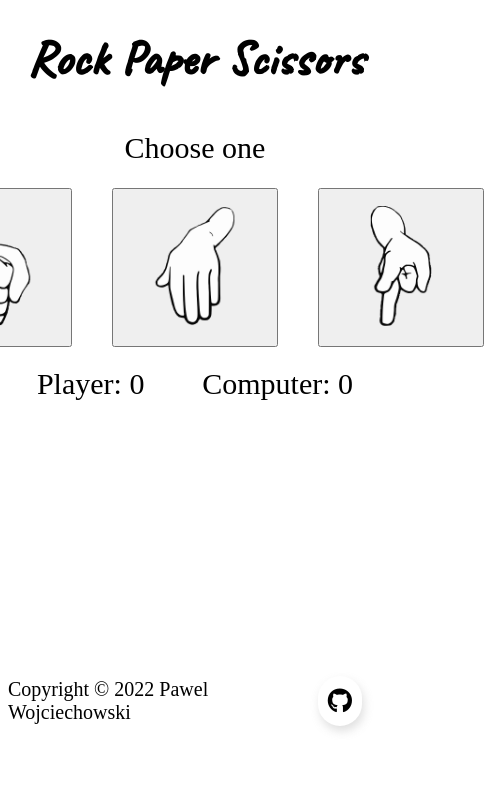
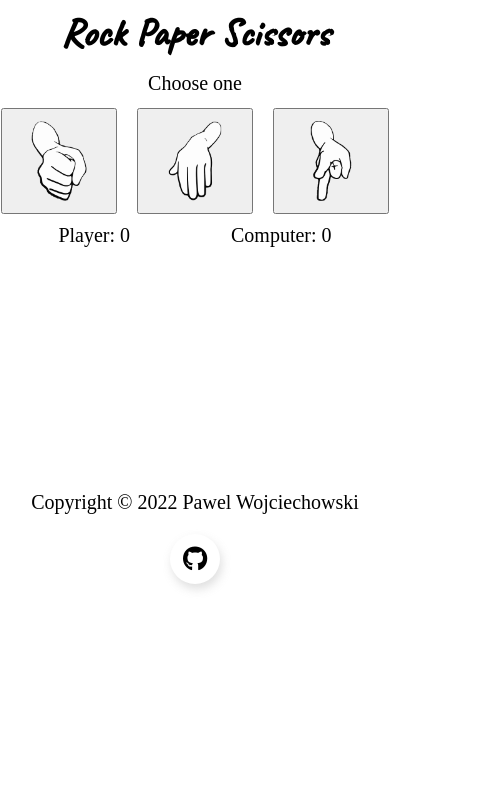
Before and after one commit to Aaxtrox/rock-paper-scissors, a plain HTML site: page index.html in a window 390 px wide. Shown: the whole page, 484 px wide, since content can reach past the window. Drawn offline with Linux system fonts and the light colour scheme.

Commit message:
media query max width 600px

```diff
--- a/styles.css
+++ b/styles.css
@@ -129,3 +129,37 @@ a{
         font-size: 20px;
     }
 }
+
+@media only screen and (max-width: 600px) {
+    /* header */
+    header{
+        height: 50px;
+    }
+    h1{
+        font-size: 40px;
+    }
+    /* main */
+    .titleOne{
+        font-size: 20px;
+        height: 50px;
+    }
+    button{
+        display: flex;
+        margin: 0px 10px 10px 10px;
+    }
+    img{
+        width: 100px;
+        height: 100px;
+    }
+    .score{
+        font-size: 20px;
+    }
+    .round{
+        font-size: 30px;
+    }
+    /* footer */
+    footer{
+        flex-direction: column;
+        font-size: 20px;
+    }
+}
```
